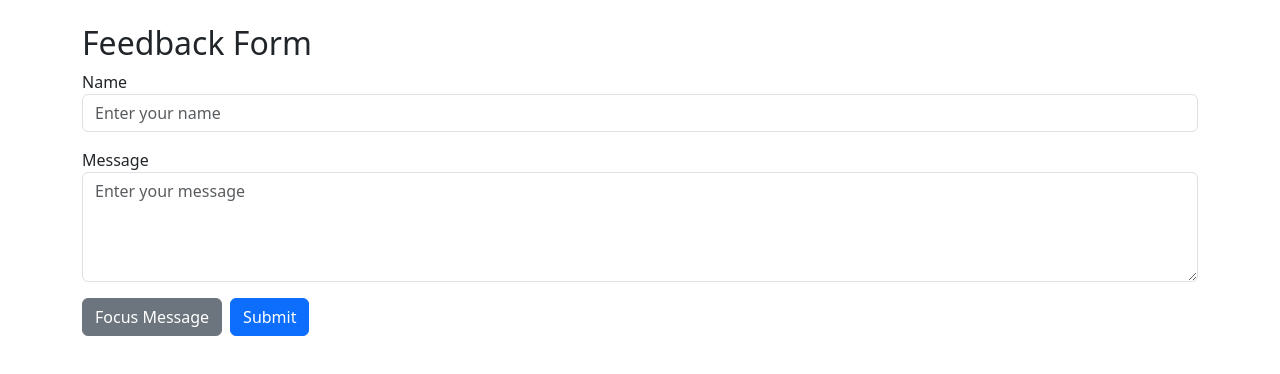
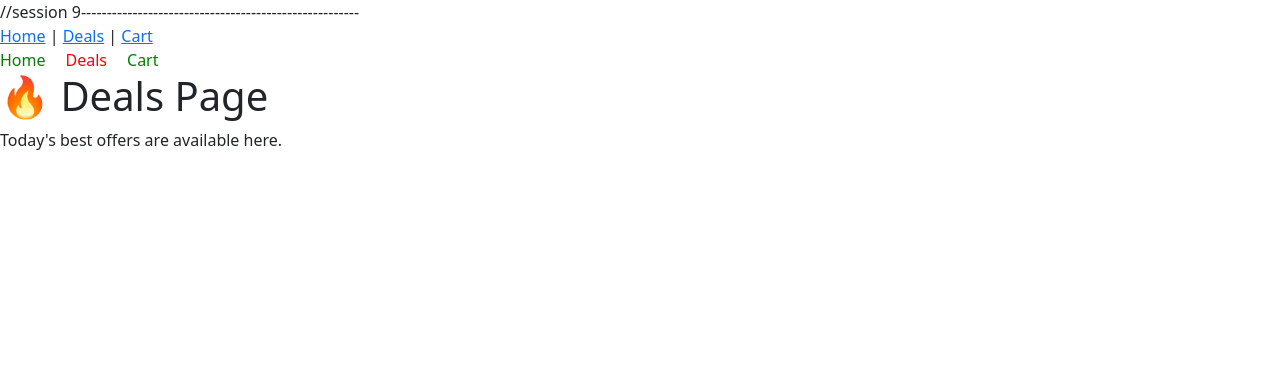
Before and after one commit to mmchavda91/React_Fundamental, a React (Create React App) app: page /deals in a window 1280 px wide. Shown: the top 374 px of the page. Built offline with nearby package versions, Linux system fonts and the light colour scheme.

Commit message:
React_Fundamental

```diff
--- a/package.json
+++ b/package.json
@@ -10,6 +10,7 @@
     "prop-types": "^15.8.1",
     "react": "^19.2.7",
     "react-dom": "^19.2.7",
+    "react-router-dom": "^7.18.2",
     "react-scripts": "5.0.1",
     "web-vitals": "^2.1.4"
   },
--- a/src/App.js
+++ b/src/App.js
@@ -1,3 +1,19 @@
+
+import { Routes, Route, Link, NavLink} from "react-router-dom";
+
+// session 9:
+//  import Home from "./Component/Session 9/Home";
+//  import About from "./Component/Session 9/About";
+//  import Contact from "./Component/Session 9/Contact";
+
+
+ import Homepage from "./Component/Session 9/Homepage";
+ import Dealspage from "./Component/Session 9/Dealspage";
+ import Cartpage from "./Component/Session 9/Cartpage";
+
+ import NotFound from "./Component/Session 9/NotFound";
+
+
 import Task1 from './Component/Session 1/Task1'
 import Trendingsong from './Component/Session 1/Trendingsong';
 import First from './Component/Session 2/First'
@@ -77,22 +93,22 @@ function App() {
     <div>
       {
 
-        //<Task1 />
-        // <Trendingsong />
-        //session 2--------------------------------------------------
+        // <Task1 />
+          // <Trendingsong />
+
+
+        // session 2--------------------------------------------------
         //<First />
 
         // <UserGreeting username="mamta" />
         //<Usergreetingclass username="mamta chavda" />
+        // <Miniprofile />
 
-
-
-        // <Miniprofile />
 
 
         //session 3----------------------------------------------------
 
-        //<Productcard productName="Laptop" price={50000} />
+      //  <Productcard productName="Laptop" price={50000} /> */}
 
 
         /* <Userprofile
@@ -142,17 +158,78 @@ function App() {
        //<MovieSuggestions />
        //<UserData />
 
+    //  session 8--------------------------------------------------
+       //<SearchBar1 />
+       //<Loginformusestate />
+       //<AddToPlaylist />
+       //<FeedbackForm />
+
+
+      }
+
+       //session 9------------------------------------------------------
+ <nav>
+   <Link to="/">Home</Link> |{" "}
+      <Link to="/deals">Deals</Link> |{" "}
+      <Link to="/cart">Cart</Link>   </nav>
+   <NavLink
+        to="/"
+        style={({ isActive }) => ({
+          color: isActive ? "red" : "green",
+          marginRight: "20px",
+          textDecoration: "none"
+        })}
+      >
+        Home
+      </NavLink>
+
+       <NavLink
+        to="/deals"
+        style={({ isActive }) => ({
+          color: isActive ? "red" : "green",
+          marginRight: "20px",
+          textDecoration: "none"
+        })}
+      >
+        Deals
+      </NavLink>
+
+        <NavLink
+        to="/cart"
+        style={({ isActive }) => ({
+          color: isActive ? "red" : "green",
+          textDecoration: "none"
+        })}
+      >
+        Cart
+      </NavLink>
+
+
+       <Routes>
+
+       {/* <Route path="/" element={<Home />} />
+
+        <Route path="/about" element={<About />} />
+
+        <Route path="/contact" element={<Contact />} />
+        */}
 
 
 
-       //Session 8--------------------------------------------------
-       //<SearchBar1 />
-       //<Loginformusestate />
-       //<AddToPlaylist />
-       <FeedbackForm />
-      }
+      <Route path="/" element={<Homepage />} />
+
+      <Route path="/deals" element={<Dealspage />} />
+
+      <Route path="/cart" element={<Cartpage />} />
+
+    <Route path="*" element={<NotFound />} />
+
+       </Routes>
+
+
 
     </div>
   )
+
 }
 export default App;
--- /dev/null
+++ b/src/Component/Session 9/About.jsx
@@ -0,0 +1,9 @@
+import React from 'react'
+
+function About() {
+  return (
+    <div>About</div>
+  )
+}
+
+export default About
--- /dev/null
+++ b/src/Component/Session 9/Cartpage.jsx
@@ -0,0 +1,12 @@
+import React from 'react'
+
+function Cartpage() {
+  return (
+    <div>
+      <h1>🛒 Cart Page</h1>
+      <p>Your shopping cart is empty.</p>
+    </div>
+  )
+}
+
+export default Cartpage
--- /dev/null
+++ b/src/Component/Session 9/Contact.jsx
@@ -0,0 +1,9 @@
+import React from 'react'
+
+function Contact() {
+  return (
+    <div>Contact</div>
+  )
+}
+
+export default Contact
--- /dev/null
+++ b/src/Component/Session 9/Dealspage.jsx
@@ -0,0 +1,12 @@
+import React from 'react'
+
+function Dealspage() {
+  return (
+    <div>
+      <h1>🔥 Deals Page</h1>
+      <p>Today's best offers are available here.</p>
+    </div>
+  )
+}
+
+export default Dealspage
--- /dev/null
+++ b/src/Component/Session 9/Home.jsx
@@ -0,0 +1,9 @@
+import React from 'react'
+
+function Home() {
+  return (
+    <div>Home</div>
+  )
+}
+
+export default Home
--- /dev/null
+++ b/src/Component/Session 9/Homepage.jsx
@@ -0,0 +1,12 @@
+import React from 'react'
+
+function Homepage() {
+  return (
+   <div>
+      <h1>🏠 Home Page</h1>
+      <p>Welcome to our website.</p>
+    </div>
+  )
+}
+
+export default Homepage
--- /dev/null
+++ b/src/Component/Session 9/NotFound.jsx
@@ -0,0 +1,22 @@
+import React from "react";
+import { NavLink } from "react-router-dom";
+
+function NotFound() {
+  return (
+    <div style={{ textAlign: "center", marginTop: "80px" }}>
+      <h1 style={{ fontSize: "50px", color: "red" }}>
+        404
+      </h1>
+
+      <h2>Page Not Found</h2>
+
+      <p>Sorry! The page you are looking for doesn't exist.</p>
+
+      <NavLink to="/">
+        Go Back to Home
+      </NavLink>
+    </div>
+  );
+}
+
+export default NotFound;
--- a/src/index.js
+++ b/src/index.js
@@ -1,12 +1,15 @@
+
 import React from 'react';
 import ReactDOM from 'react-dom/client';
 
 import App from './App';
 
-
+ import { BrowserRouter } from "react-router-dom";
 const root = ReactDOM.createRoot(document.getElementById('root'));
 root.render(
   <React.StrictMode>
+    <BrowserRouter>
     <App />
+    </BrowserRouter>
   </React.StrictMode>
 );
```
Also changed, not shown: 1 other file (tests, documents, lock files or other folders).
